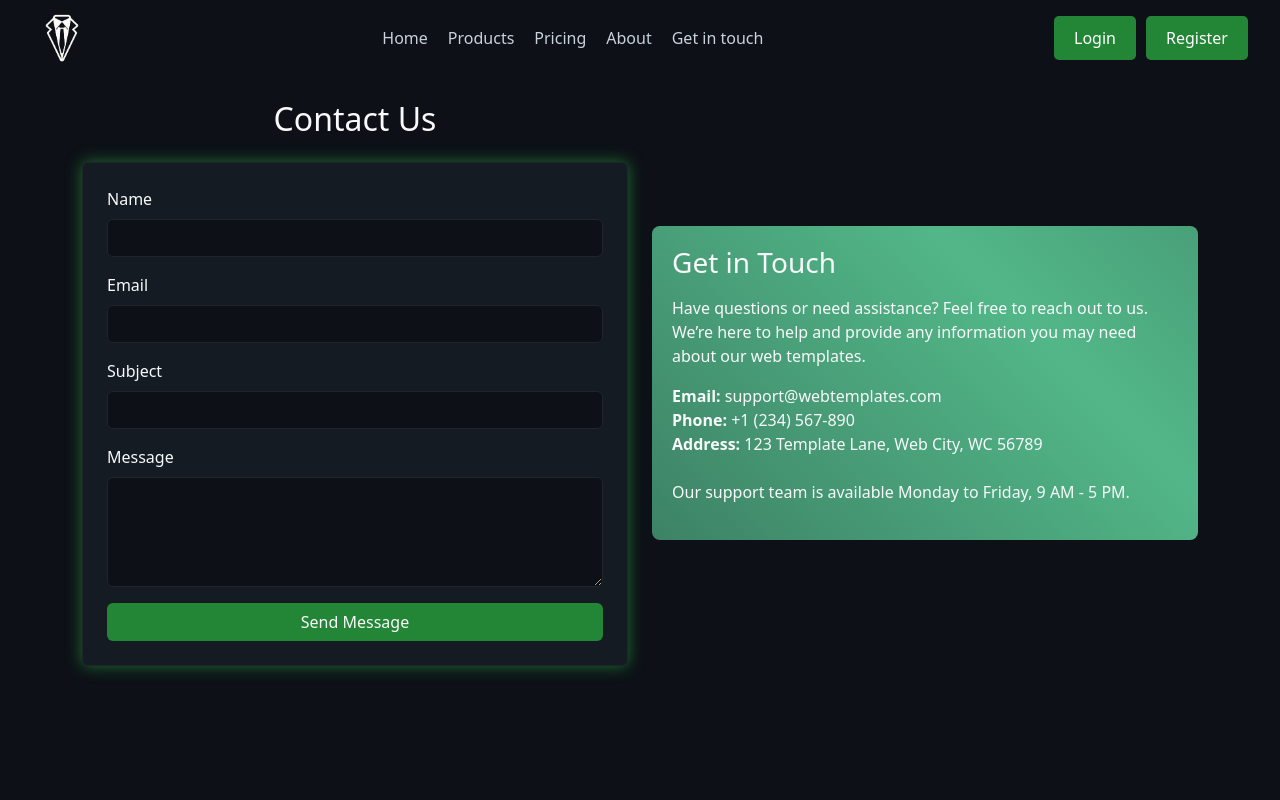
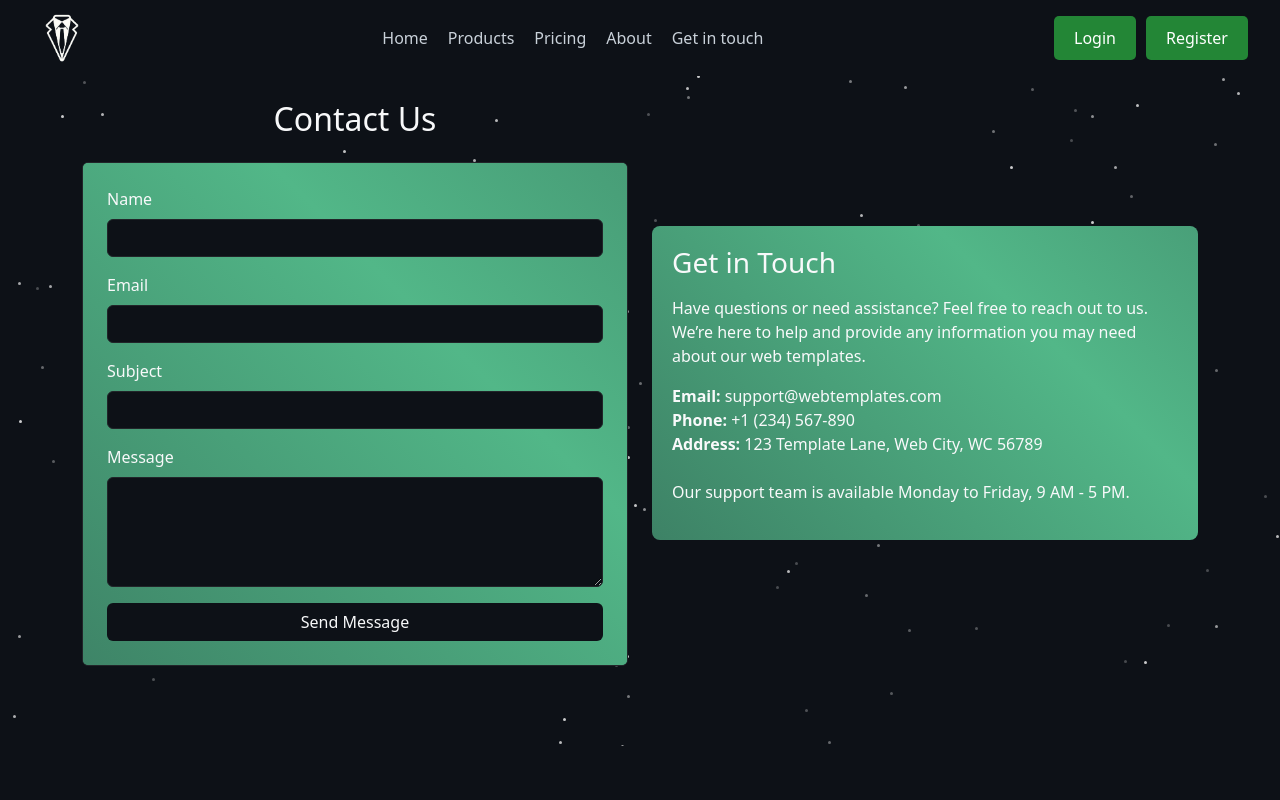
Before and after one commit to florentmuqolli/Web-API-2024, a React (Create React App) app in the folder frontend/krijimi-i-uebfaqeve-te-personalizuara/: page /contact in a window 1280 px wide. Shown: the top 800 px of the page. Built offline with nearby package versions, Linux system fonts and the light colour scheme; no server answers.

Commit message:
better contact

```diff
--- a/frontend/krijimi-i-uebfaqeve-te-personalizuara/src/components/ContactPage.css
+++ b/frontend/krijimi-i-uebfaqeve-te-personalizuara/src/components/ContactPage.css
@@ -22,7 +22,7 @@
     border-radius: 8px;
     background: linear-gradient(45deg, #151B23, #52b788, #151B23);
     animation: rotateBorder 7s linear infinite;
-    background-size: 400% 400%; /* This will make the gradient move smoothly */
+    background-size: 400% 400%;
 }
 
 @keyframes rotateBorder {
@@ -38,25 +38,63 @@
 }
 
 .glowing-form {
-    border: 2px solid transparent;
+    position: relative;
+    z-index: 1;
+    padding: 10px;
+    background: #151B23;
     border-radius: 10px;
-    padding: 10px;
-    background-image: linear-gradient(to right, #238636, #238636);
-    background-size: 100% 100%;
-    background-position: bottom left;
-    background-repeat: no-repeat;
-    box-shadow: 0 0 15px rgba(35, 134, 54, 0.8);
-    animation: glow-animation 2s ease-in-out infinite;
+    overflow: hidden;
 }
 
-@keyframes glow-animation {
+.glowing-form::before,
+.glowing-form::after {
+    content: '';
+    position: absolute;
+    top: -5px;
+    left: -5px;
+    right: -5px;
+    bottom: -5px;
+    border-radius: 10px;
+    z-index: -1;
+    background: linear-gradient(45deg, #151B23, #52b788, #151B23);
+    animation: rotateBorder 7s linear infinite;
+    background-size: 400% 400%;
+}
+
+@keyframes rotateBorder {
     0% {
-        border-color: #238636;
+        background-position: 0% 50%;
     }
     50% {
-        border-color: #52b788;
+        background-position: 100% 50%;
     }
     100% {
-        border-color: #238636;
+        background-position: 0% 50%;
     }
 }
+
+.stars {
+    top: 0;
+    left: 0;
+    width: 100%;
+    height: 100%;
+    z-index: -1;
+    background: transparent;
+  }
+
+  .star {
+    position: absolute;
+    width: 3px;
+    height: 3px;
+    background-color: rgba(255, 255, 255, 0.8);
+    border-radius: 50%;
+    animation: twinkle 3s infinite ease-in-out;
+  }
+  @keyframes twinkle {
+    0%, 100% {
+      opacity: 0.3;
+    }
+    50% {
+      opacity: 1;
+    }
+  }
--- a/frontend/krijimi-i-uebfaqeve-te-personalizuara/src/components/ContactPage.js
+++ b/frontend/krijimi-i-uebfaqeve-te-personalizuara/src/components/ContactPage.js
@@ -1,4 +1,4 @@
-import React, { useState } from 'react';
+import React, { useState, useEffect } from 'react';
 import './ContactPage.css';
 
 const Contact = () => {
@@ -19,6 +19,26 @@ const Contact = () => {
             [name]: value,
         }));
     };
+
+    useEffect(() => {
+        console.log("Adding stars...");
+        const starContainer = document.querySelector('.stars');
+        if (!starContainer) {
+            console.error("Star container not found!");
+            return;
+        }
+
+        const totalStars = 75;
+        for (let i = 0; i < totalStars; i++) {
+          const star = document.createElement('div');
+          star.className = 'star';
+          star.style.top = `${Math.random() * 100}%`;
+          star.style.left = `${Math.random() * 100}%`;
+          star.style.animationDelay = `${Math.random() * 3}s`;
+          starContainer.appendChild(star);
+        }
+        console.log(`${totalStars} stars added successfully!`);
+      }, []);
 
     const handleSubmit = (e) => {
         e.preventDefault();
@@ -44,6 +64,7 @@ const Contact = () => {
 
     return (
         <div className="container mt-4">
+            <div className="stars"></div>
             <div className="row">
                 <div className="col-md-6">
                     <h2 className="text-center mb-4 text-light">Contact Us</h2>
@@ -52,7 +73,6 @@ const Contact = () => {
                     <form
                         onSubmit={handleSubmit}
                         className="glowing-form border p-4 rounded border-dark"
-                        style={{ background: '#151B23' }}
                     >
                         <div className="mb-3">
                             <label htmlFor="name" className="form-label text-light">Name</label>
@@ -109,7 +129,7 @@ const Contact = () => {
                         <button
                             type="submit"
                             className="btn text-light w-100"
-                            style={{ background: '#238636' }}
+                            style={{ background: '#0D1117' }}
                             disabled={isSubmitting}
                         >
                             {isSubmitting ? 'Sending...' : 'Send Message'}
```
